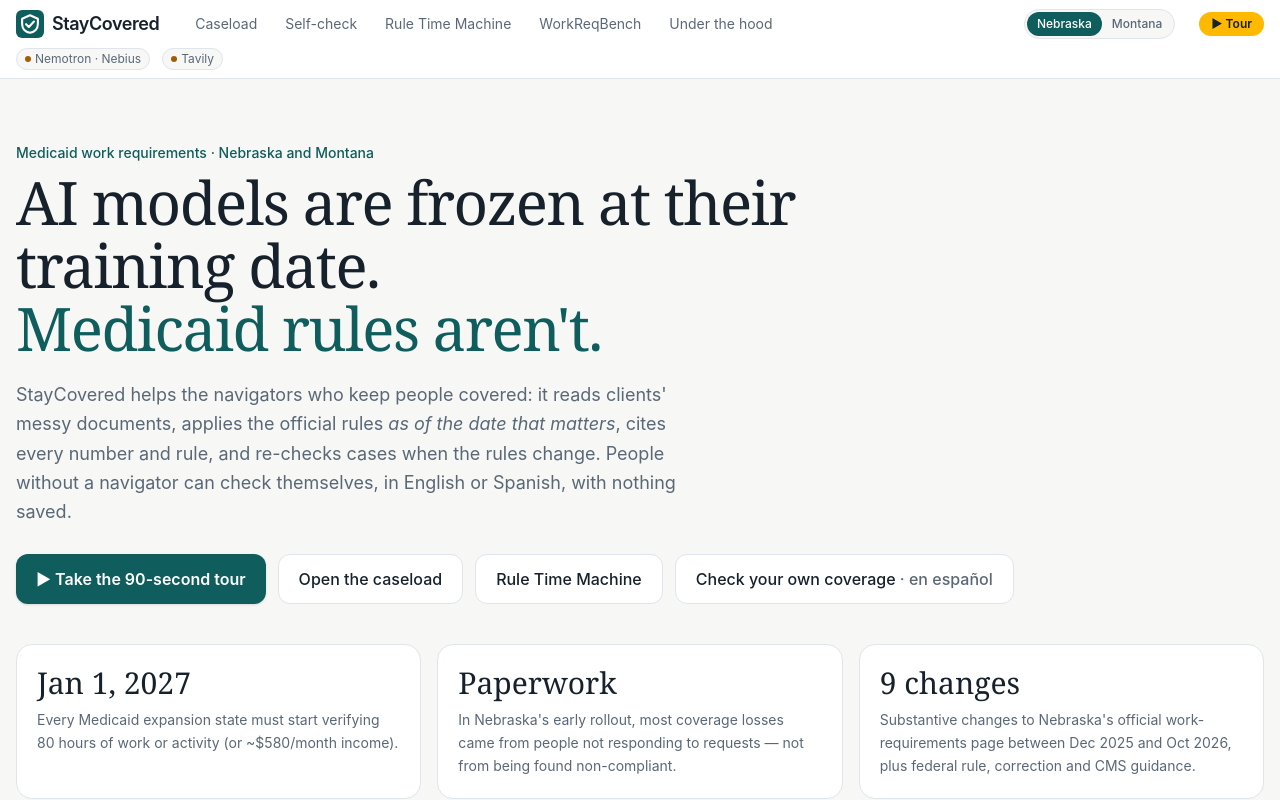
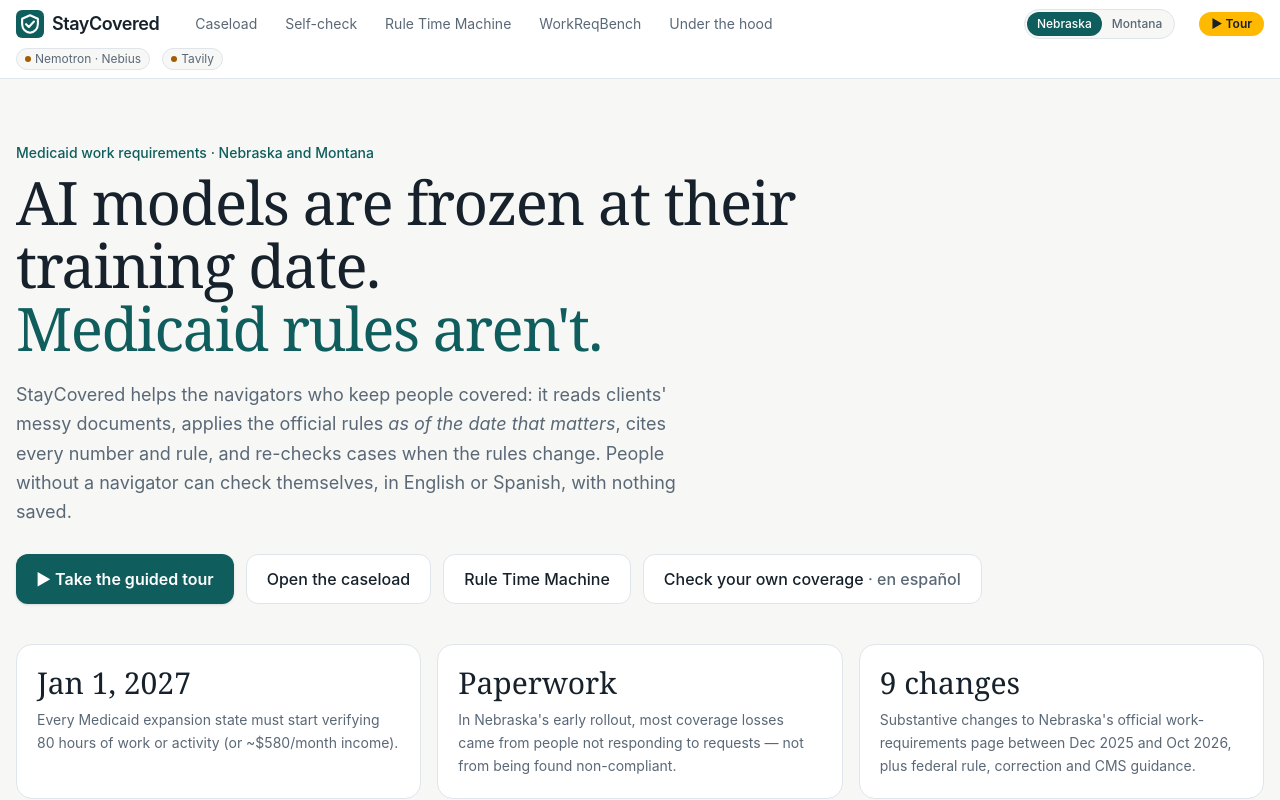
Before and after one commit to TusharTechs/staycovered, a React (Vite) app in the folder web/: page / in a window 1280 px wide. Shown: the top 800 px of the page. Built offline with nearby package versions, Linux system fonts and the light colour scheme; no server answers.

Commit message:
Home: live forecast strips in the showcase cards (rule-change markers only where they affect the client); guided-tour wording

```diff
--- a/web/src/pages/Home.tsx
+++ b/web/src/pages/Home.tsx
@@ -1,6 +1,7 @@
 import { useEffect, useState } from 'react'
 import { Link } from 'react-router-dom'
-import { api } from '../api'
+import { api, type CaseloadForecast } from '../api'
+import { Strip } from '../components/Plan'
 import { useTour } from '../components/Tour'
 import { LastChecked } from '../components/ui'
 
@@ -10,6 +11,10 @@
   const tour = useTour()
   const [bench, setBench] = useState<{ split?: string; n_questions?: number; systems?: Sys[] } | null>(null)
   useEffect(() => { api.bench().then(b => setBench(b as typeof bench)).catch(() => {}) }, [])
+  const [outlook, setOutlook] = useState<CaseloadForecast | null>(null)
+  useEffect(() => { api.forecast('NE').then(setOutlook).catch(() => {}) }, [])
+  const row = (id: string) => outlook?.rows.find(r => r.id === id)
+  const changesFor = (id: string) => new Set(outlook?.changes.filter(c => c.clients.includes(row(id)?.client_name ?? '')).map(c => c.month) ?? [])
   const sc = bench?.systems?.find(s => s.system === 'staycovered')
   const fr = bench?.systems?.find(s => s.system === 'frozen-frontier')
 
@@ -27,7 +32,7 @@
         </p>
         <div className="mt-7 flex flex-wrap gap-3">
           <button onClick={tour.start} className="rounded-xl bg-brand px-5 py-3 text-base font-semibold text-white shadow-sm hover:opacity-90">
-            ▶ Take the 90-second tour
+            ▶ Take the guided tour
           </button>
           <Link to="/caseload" className="rounded-xl border border-line bg-white px-5 py-3 text-base font-medium hover:border-brand">Open the caseload</Link>
           <Link to="/time-machine" className="rounded-xl border border-line bg-white px-5 py-3 text-base font-medium hover:border-brand">Rule Time Machine</Link>
@@ -59,12 +64,14 @@
         <Link to="/cases/dani-ortiz" className="group rounded-2xl border border-line bg-white p-6 hover:border-brand">
           <div className="text-xs font-medium uppercase tracking-wide text-brand">Paths to stay covered</div>
           <div className="mt-2 font-serif text-2xl leading-snug">Dani is $70 a month from keeping her health insurance.</div>
+          {row('dani-ortiz') && <div className="mt-4" aria-hidden="true"><Strip months={row('dani-ortiz')!.months} changes={changesFor('dani-ortiz')} /></div>}
           <p className="mt-2 text-sm text-muted">The engine searches for the smallest fixes and re-runs the rules to prove each one: five more paid hours,
             or 28 volunteer hours at real places nearby, found with Tavily. <span className="text-brand group-hover:underline">Open Dani's case →</span></p>
         </Link>
         <Link to="/cases/tom-becker" className="group rounded-2xl border border-line bg-white p-6 hover:border-brand">
           <div className="text-xs font-medium uppercase tracking-wide text-brand">Coverage forecast</div>
           <div className="mt-2 font-serif text-2xl leading-snug">Same life, changing rules.</div>
+          {row('tom-becker') && <div className="mt-4" aria-hidden="true"><Strip months={row('tom-becker')!.months} changes={changesFor('tom-becker')} /></div>}
           <p className="mt-2 text-sm text-muted">Tom's household stays exactly the same for twelve months; only the published rules move. In January 2027 he
             becomes clearly covered, and the forecast names the rule that did it. <span className="text-brand group-hover:underline">Open Tom's case →</span></p>
         </Link>
```
Also changed, not shown: 1 other file (tests, documents, lock files or other folders).
